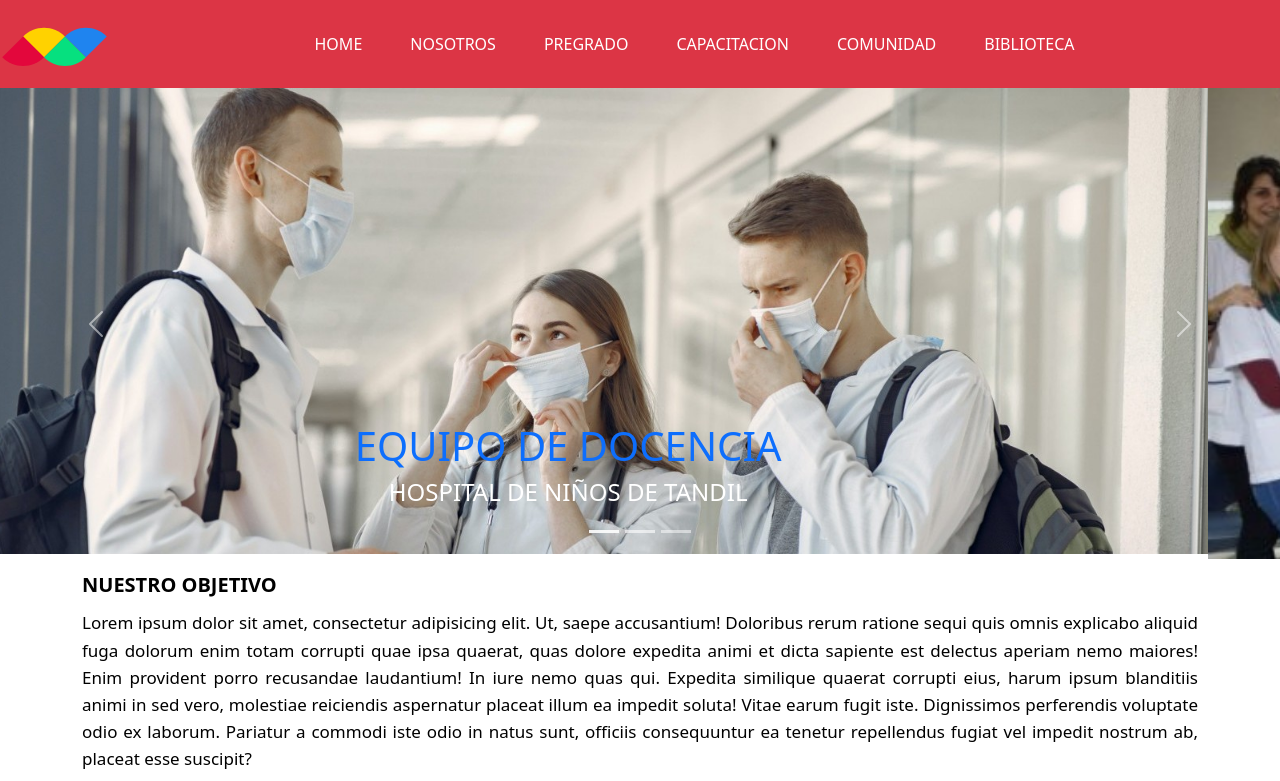
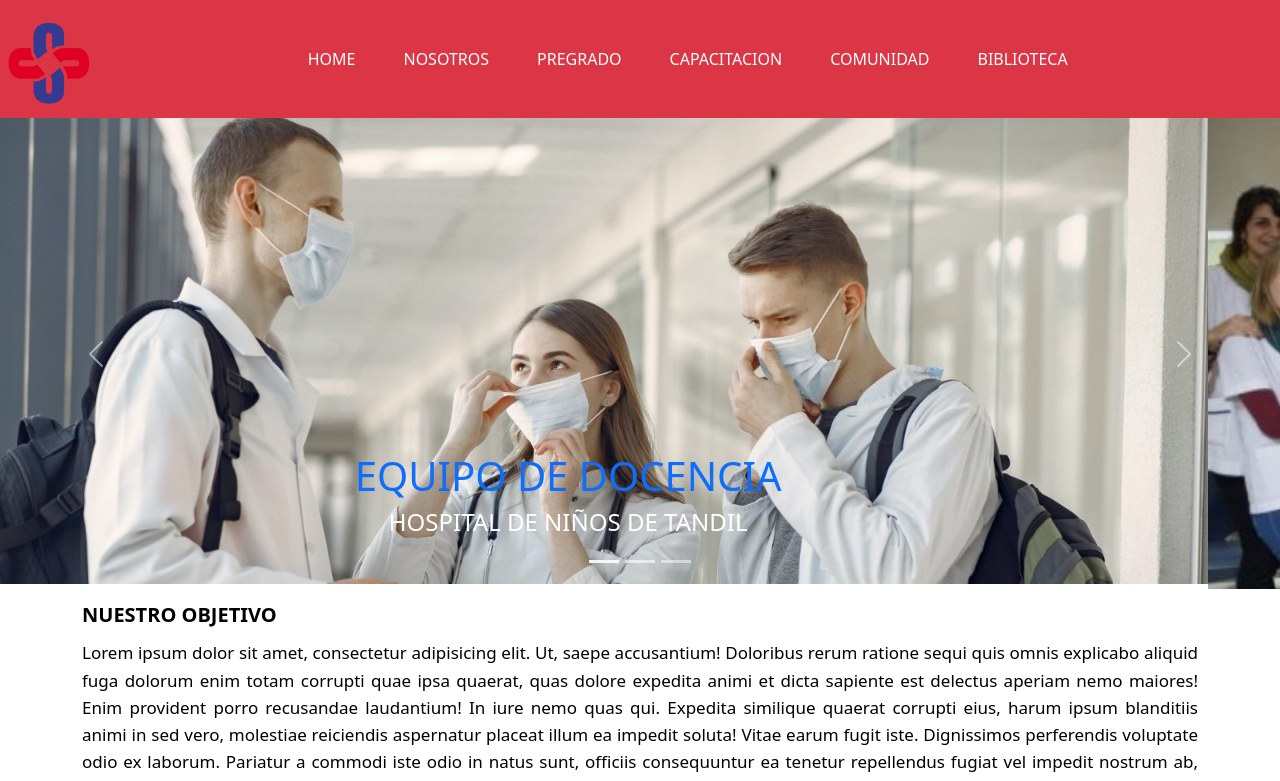
Before and after one commit to rosariotassarag/coderhouse-desafio-5, a plain HTML site: page index.html in a window 1280 px wide. Shown: the top 781 px of the page. Drawn offline with nearby package versions, Linux system fonts and the light colour scheme.

Commit message:
se realizan cambios en el logo

```diff
--- a/index.html
+++ b/index.html
@@ -34,9 +34,9 @@
 
     <!--NAV BAR-->
     <nav class="navbar navbar-expand-md bg-danger  navbar-dark justify-content-center">
-      <a href="index.html">
-        <img src="imagenes/logoipsum.svg" alt="logoipsum" class="img_logo">
-    </a>
+        <a href="index.html">
+            <img src="imagenes/logo_final.png" alt="logoipsum" class="img_logo">
+        </a>
       <button class="navbar-toggler text-center" type="button" data-toggle="collapse" data-target="#collapsibleNavbar">
         <span class="navbar-toggler-icon"></span>
       </button>
--- a/style.css
+++ b/style.css
@@ -445,7 +445,12 @@ font-size: 30px;
 
 .img_logo {
     display: inline-block;
-    margin-top: 5px;
+    margin-top: 1px;
+    margin-bottom: 1px;
+    max-height: 100px;
+
+
+
     }
 
 .convenios {
```
Also changed, not shown: pregrado.html (+2 -2 lines), Imagenes/logo_final.png (added).
